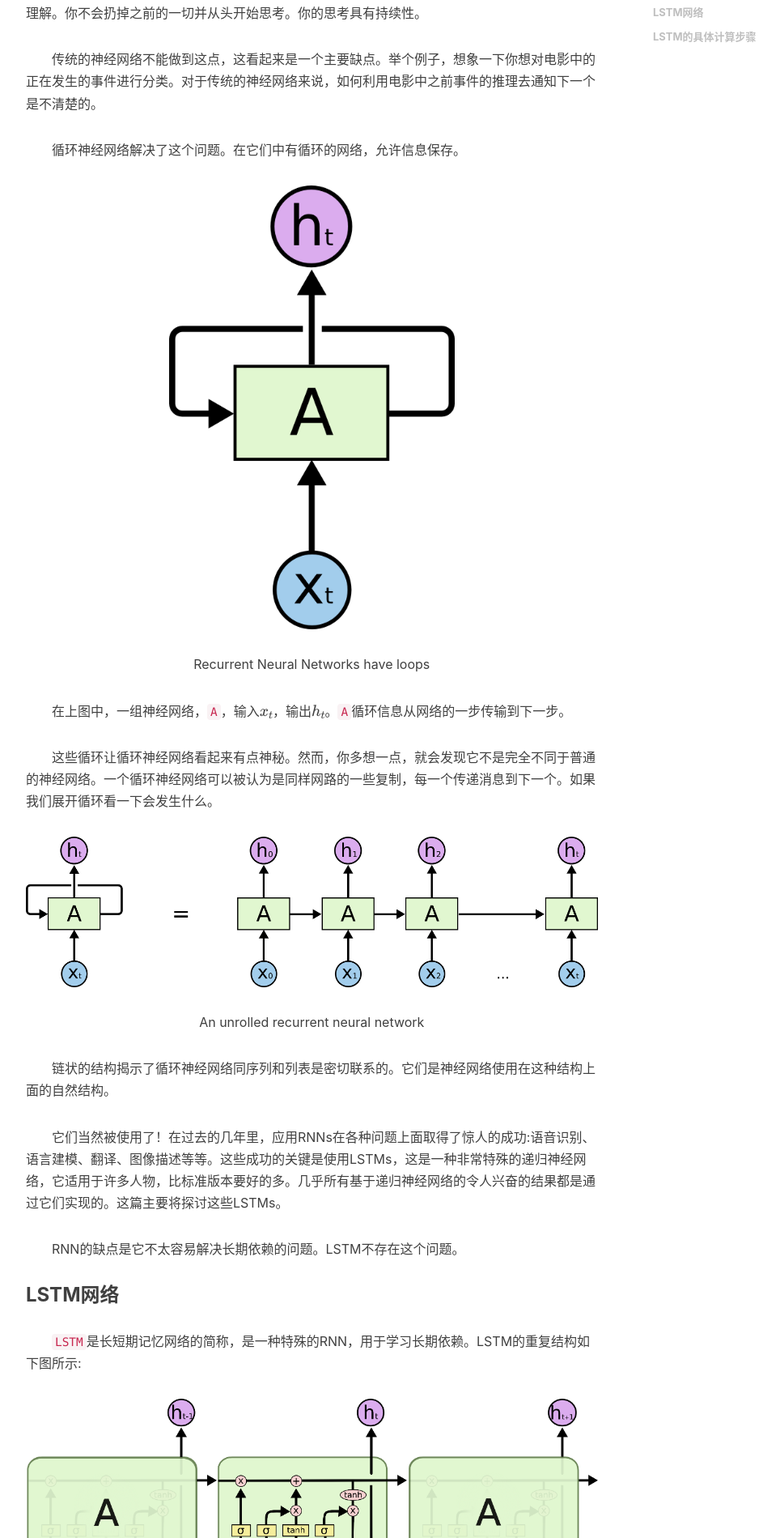
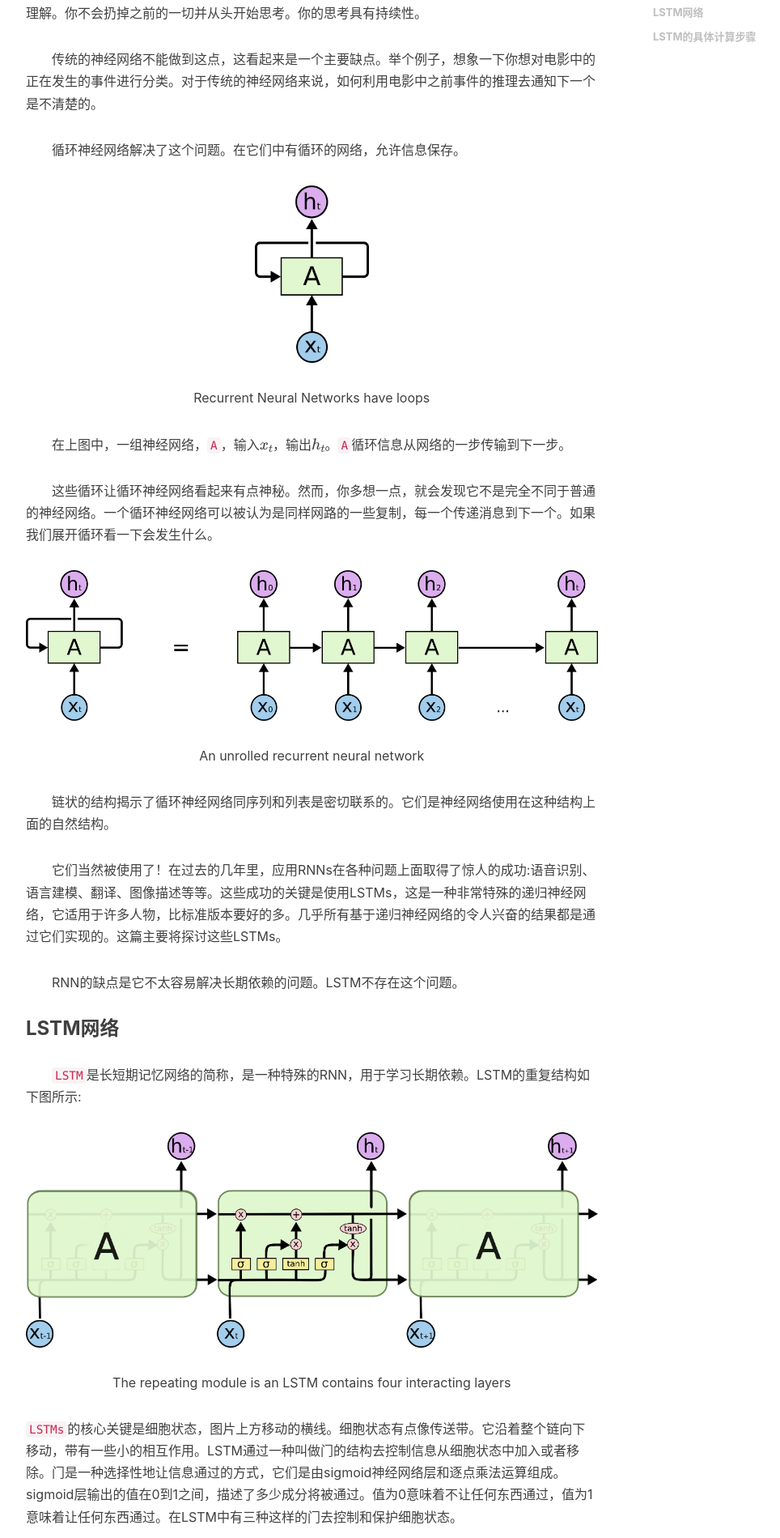
Before and after one commit to kunmei/blog, a Jekyll site: the page built from _posts/2018-04-06-理解LSTM网络.md, in a window 1280 px wide. Shown: the part 653-2552 px from the top of the page at 81% size, without its empty margins (233-1197 px from the left). Built offline with Jekyll 4.4.1, drawn with Linux system fonts in a browser that asks for light colours; nearby versions of some CDN libraries; formulas are drawn with MathJax 3; comment, search, counter and statistics services are not loaded.

Commit message:
add lstm

```diff
--- a/_posts/2018-04-06-理解LSTM网络.md
+++ b/_posts/2018-04-06-理解LSTM网络.md
@@ -16,7 +16,7 @@
 
 &emsp;&emsp;循环神经网络解决了这个问题。在它们中有循环的网络，允许信息保存。
 
-![RNN-rolled](/blog/img/in_post/RNN-rolled.png){:height="50%" width="50%"}
+![RNN-rolled](/blog/img/in_post/RNN-rolled.png){:height="20%" width="20%"}
 <center>Recurrent Neural Networks have loops</center>
 
 &emsp;&emsp;在上图中，一组神经网络，`A`，输入$${ x }_{ t }$$，输出$${ h }_{ t }$$。`A`循环信息从网络的一步传输到下一步。
```
